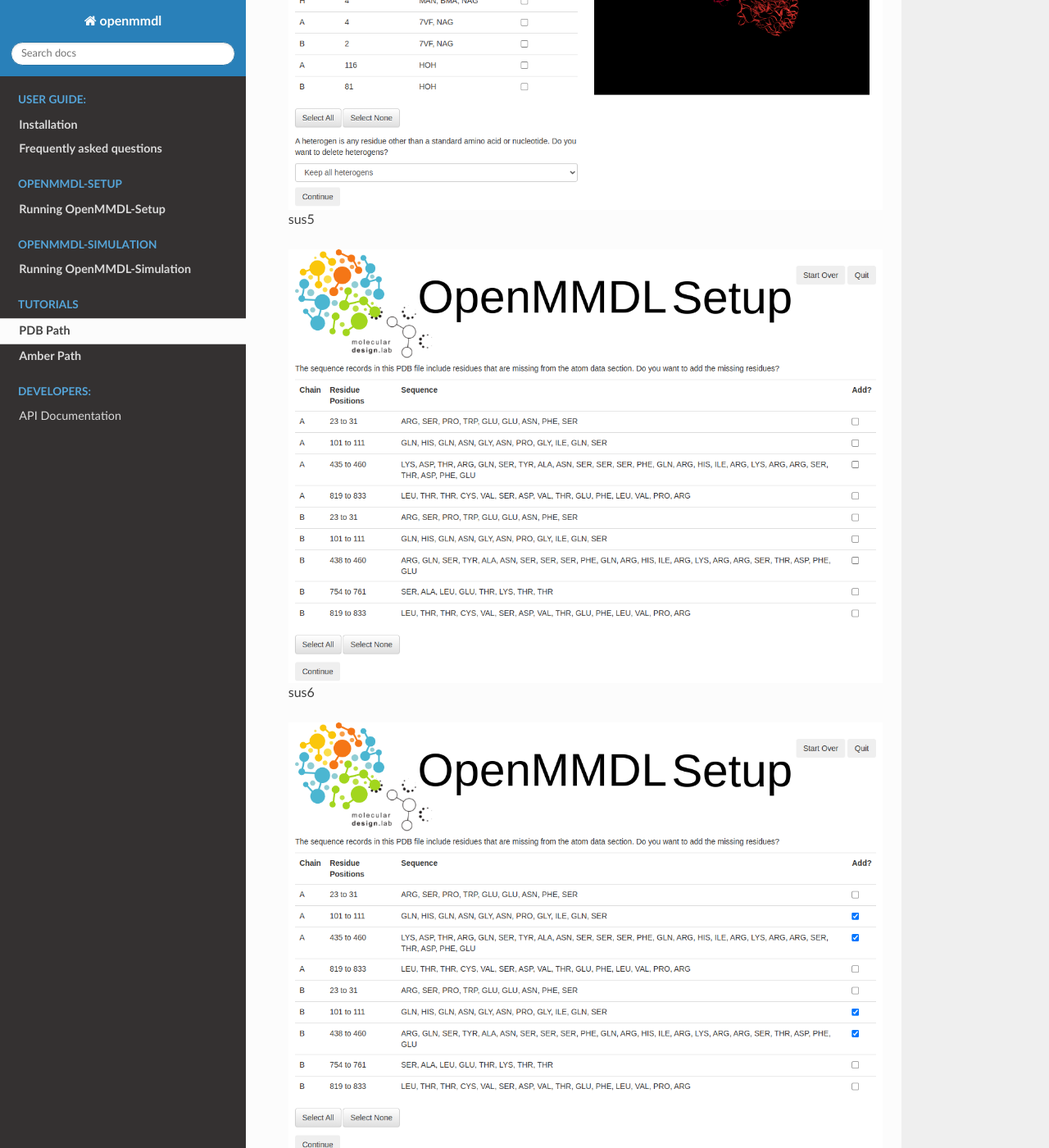
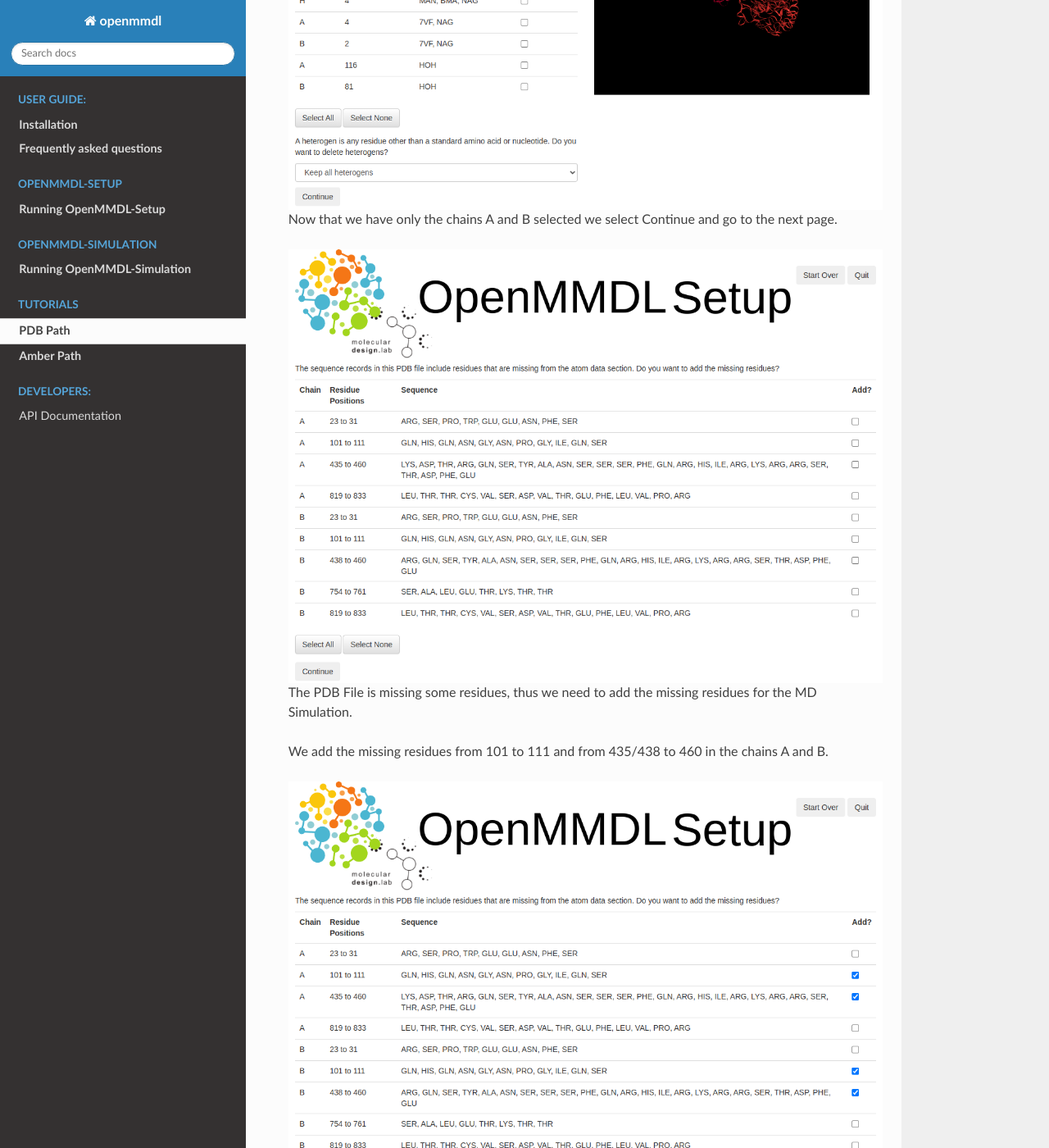
Before and after one commit to wolberlab/OpenMMDL, a Sphinx documentation site: the page built from docs/tutorial_pdb_path.rst, in a window 1280 px wide and 1400 px high, scrolled down 3424 px. Shown: the whole window at 82% size. Built offline with Sphinx 7.4.7 and the Read the Docs theme 2.0.0, drawn with Linux system fonts in a browser that asks for light colours.

Commit message:
Update tutorial_pdb_path.rst

```diff
--- a/docs/tutorial_pdb_path.rst
+++ b/docs/tutorial_pdb_path.rst
@@ -75,14 +75,16 @@
    :figwidth: 725px
    :align: center
 
-sus5
+Now that we have only the chains A and B selected we select Continue and go to the next page.
 
 
 .. figure:: /_static/images/tutorials/PDB_Path/Addresidues1.png
    :figwidth: 725px
    :align: center
 
-sus6
+The PDB File is missing some residues, thus we need to add the missing residues for the MD Simulation.
+
+We add the missing residues from 101 to 111 and from 435/438 to 460 in the chains A and B.
 
 .. figure:: /_static/images/tutorials/PDB_Path/Addresidues2.png
    :figwidth: 725px
```
